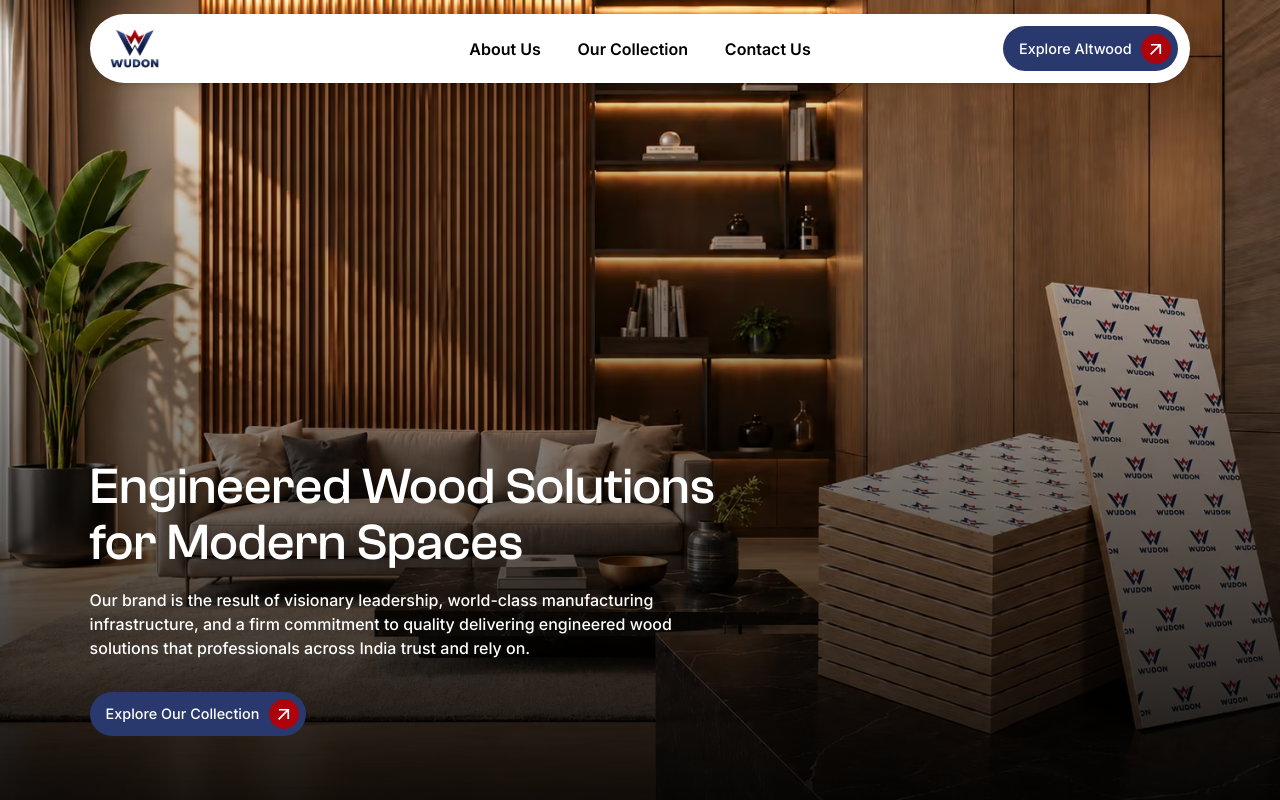
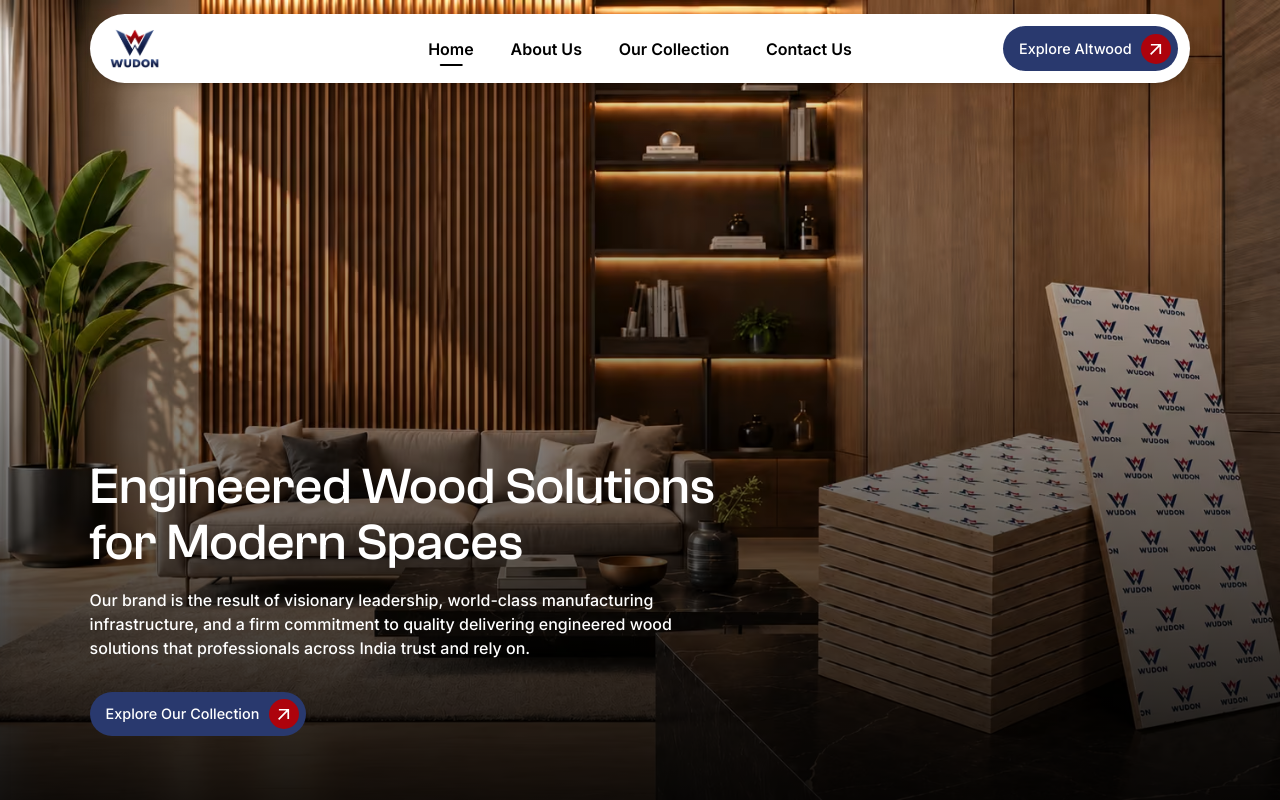
Before and after one commit to josephpal27/wudon, a Next.js app: page / in a window 1280 px wide. Shown: the top 800 px of the page. Built offline with nearby package versions, Linux system fonts and the light colour scheme.

Commit message:
Navbar updated

```diff
--- a/src/components/layout/Footer.jsx
+++ b/src/components/layout/Footer.jsx
@@ -18,7 +18,7 @@ const Footer = () => {
         {
             title: "Quick Links",
             links: [
-                // { label: "Home", url: "/" },
+                { label: "Home", url: "/" },
                 { label: "About Us", url: "/#about" },
                 // { label: "Products", url: "/products" },
                 { label: "Contact Us", url: "/contact" },
--- a/src/components/layout/Navbar.jsx
+++ b/src/components/layout/Navbar.jsx
@@ -61,7 +61,7 @@ const Navbar = () => {
     }, [open]);
 
     const navLinks = [
-        // { name: "Home", href: "/" },
+        { name: "Home", href: "/" },
         { name: "About Us", href: "/#about" },
         { name: "Our Collection", href: "/#collection" },
         { name: "Contact Us", href: "/contact/" },
--- a/src/components/ui/Button.jsx
+++ b/src/components/ui/Button.jsx
@@ -3,7 +3,7 @@
 import Link from "next/link";
 import { MdArrowOutward } from "react-icons/md";
 
-const Button = ({ label, url, type = "button" }) => {
+const Button = ({ label, url, type = "button", target }) => {
 
   const classes = `bg-[#29396e] text-white w-max rounded-full flex items-center gap-[0.6rem] pl-[1rem] sm:pl-[1rem] lg:pl-[0.9rem] xl:pl-[1rem] 2xl:pl-[1.1rem] py-[0.4rem] sm:py-[0.5rem] lg:py-[0.4rem] xl:py-[0.45rem] 2xl:py-[0.5rem] pr-[0.5rem] sm:pr-[0.5rem] lg:pr-[0.4rem] xl:pr-[0.45rem] 2xl:pr-[0.5rem] text-[1rem] sm:text-[0.9rem] lg:text-[0.8rem] xl:text-[0.9rem] 2xl:text-[1rem] font-medium hover:bg-[#ad030c] group transition duration-500`;
 
@@ -15,7 +15,7 @@ const Button = ({ label, url, type = "button" }) => {
   );
 
   return url
-    ? <Link href={url} className={classes}>{content}</Link>
+    ? <Link href={url} className={classes} target={target} rel={target === "_blank" ? "noopener noreferrer" : undefined}>{content}</Link>
     : <button type={type} className={classes}>{content}</button>
 }
 
```
